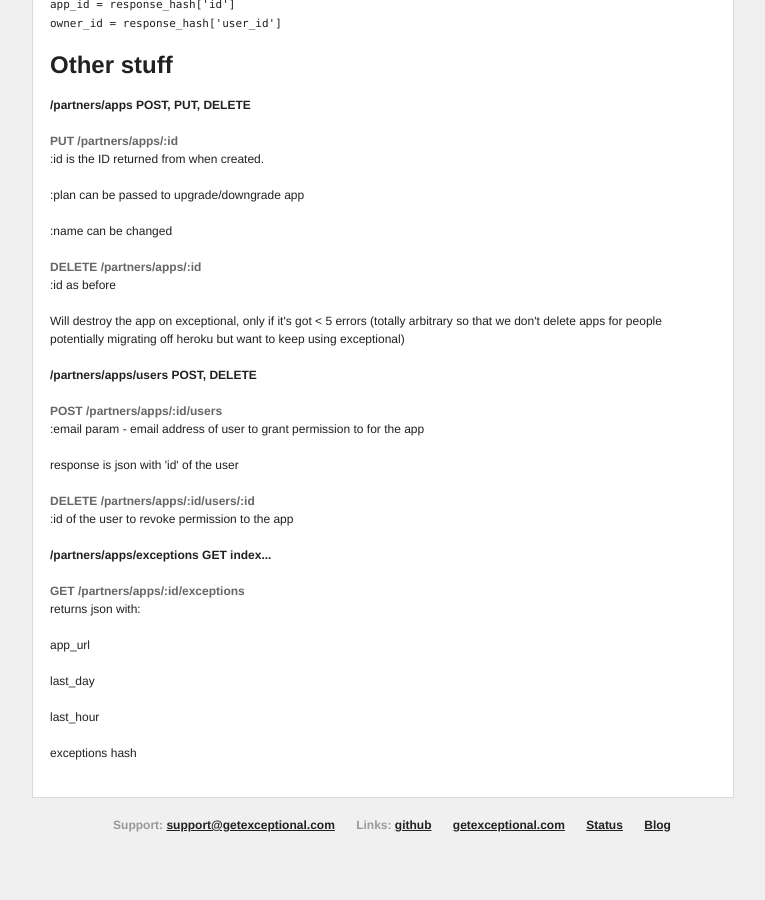
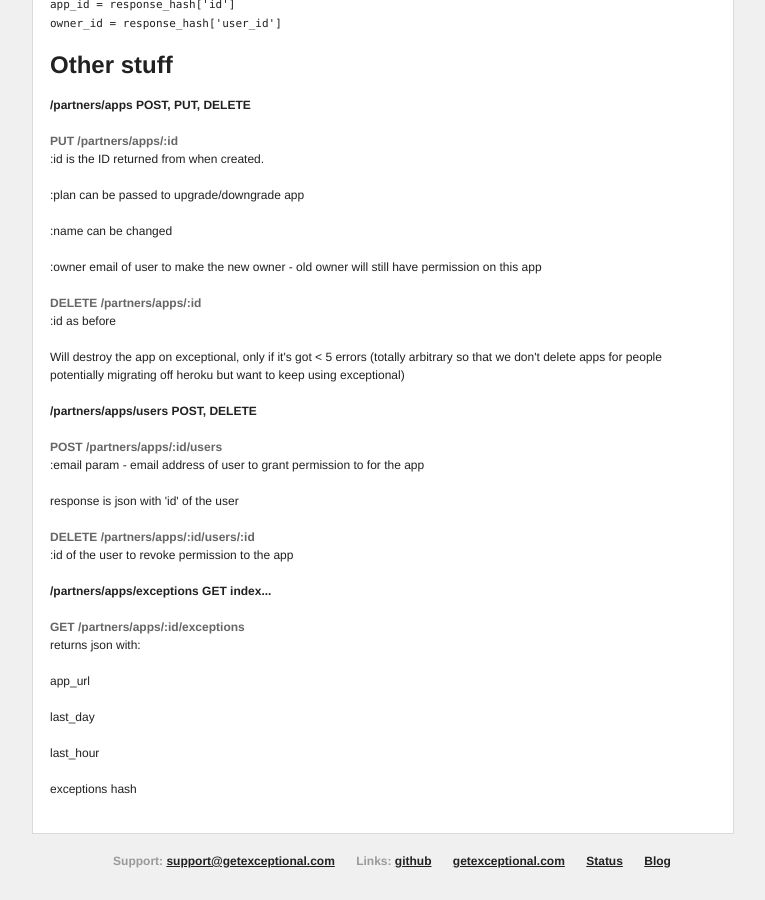
Before and after one commit to exceptional/exceptional, a Jekyll site: the page built from docs/partners/index.html, in a window 1280 px wide and 900 px high, scrolled down 1209 px. Shown: the whole window, without its empty margins (374-1139 px from the left). Built offline with Jekyll 4.4.1, drawn with Linux system fonts in a browser that asks for light colours; nearby versions of some CDN libraries.

Commit message:
owner is an optional paramater on PUT /partners/apps/:id

```diff
--- a/docs/partners/index.html
+++ b/docs/partners/index.html
@@ -63,6 +63,7 @@ owner_id = response_hash['user_id']
   <p>:id is the ID returned from when created.</p>
   <p>:plan can be passed to upgrade/downgrade app</p>
   <p>:name can be changed</p>
+  <p>:owner email of user to make the new owner - old owner will still have permission on this app</p>
 
   <h4>DELETE /partners/apps/:id </h4>
   <p>:id as before</p>
```
